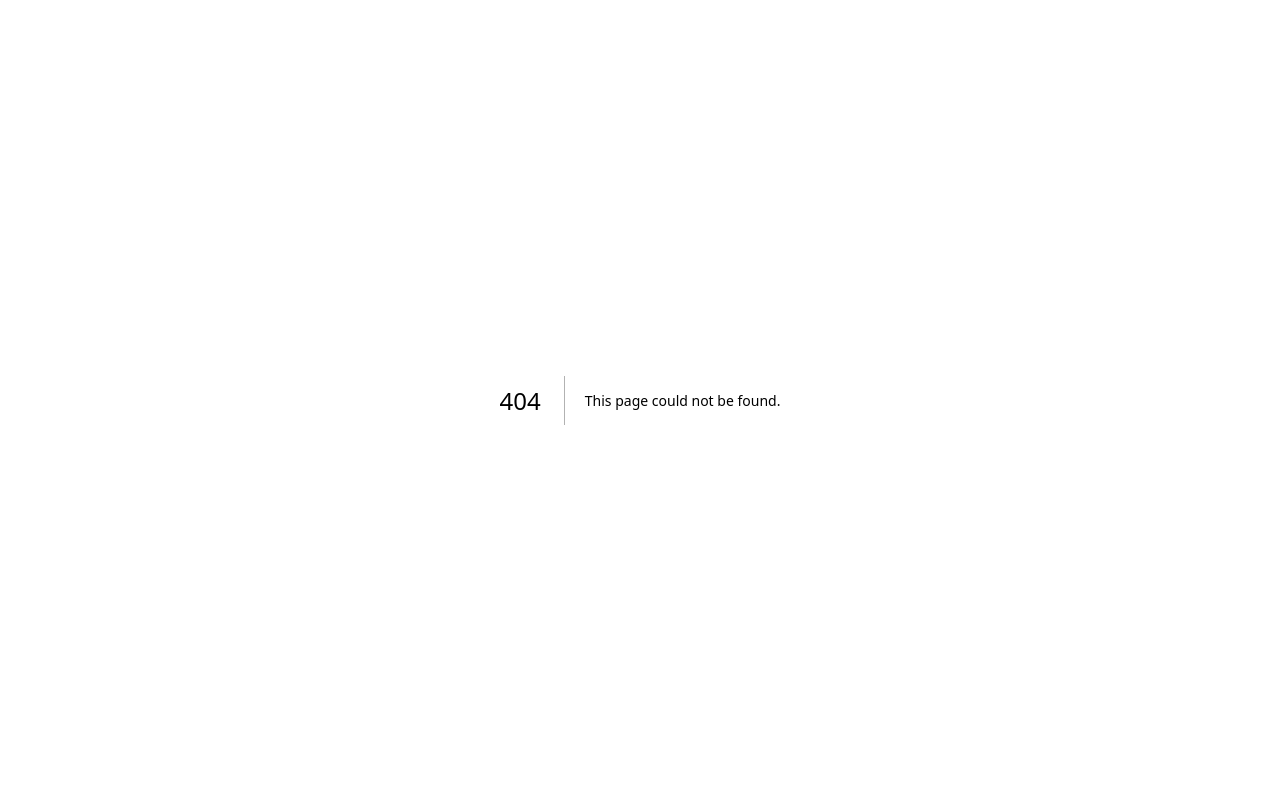
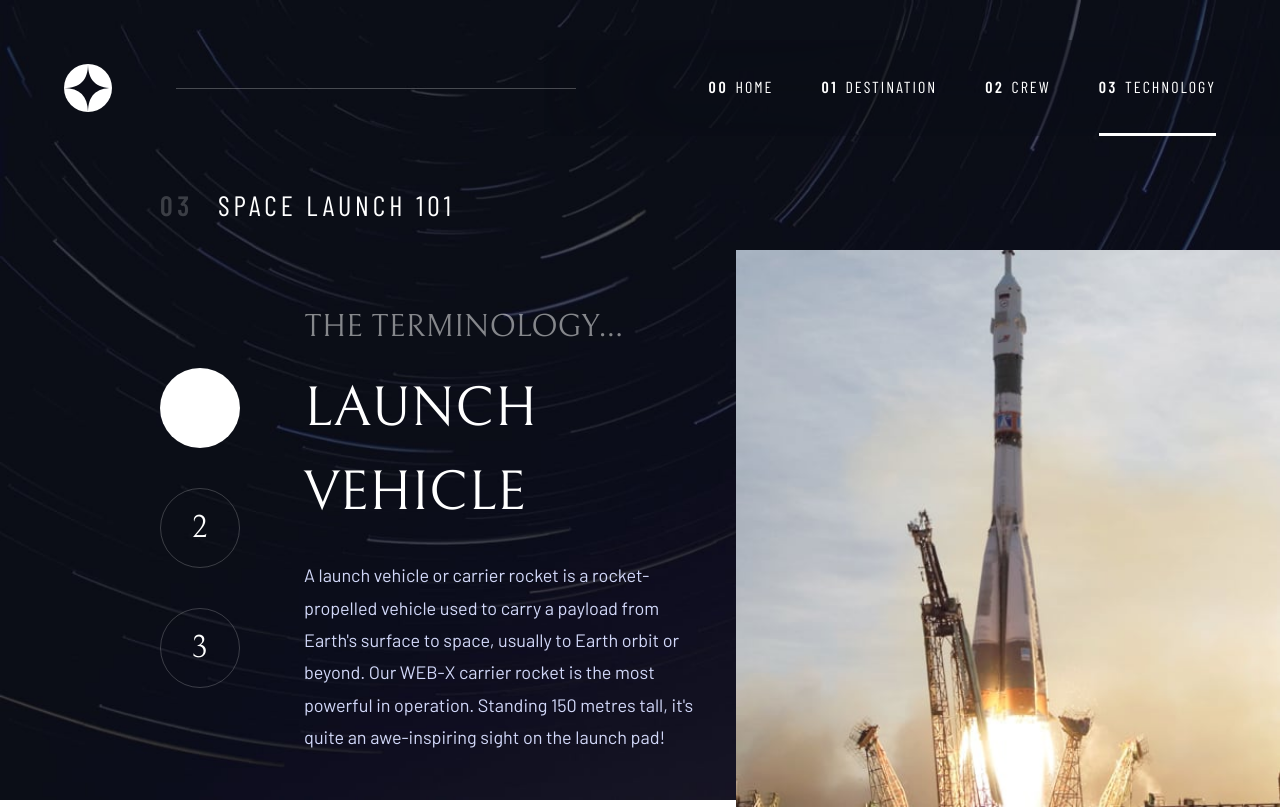
Before and after one commit to payman-hoseini/space-tourism-multi-page, a Next.js app: page /technology in a window 1280 px wide. Before the commit this address had no page. Built offline with nearby package versions, Linux system fonts and the light colour scheme.

Commit message:
edit some code and create technology page

```diff
--- a/src/app/components/crewHero.tsx
+++ b/src/app/components/crewHero.tsx
@@ -25,7 +25,7 @@ export default function CrewHero({ File } : {File : PageFile}){
         }
     }
     return (
-        <div className="mx-40 mt-6 grid grid-cols-2 place-items-center gap-x-8">
+        <div className="mx-40 mt-6 h-[65%] mb-12 grid grid-cols-2 place-items-center gap-x-8">
             <div className="flex-col flex justify-between  h-full">
                 <div className="h-full flex flex-col justify-center">
                     <h2 className="font-Bellefair text-[32px] text-white/50">{crewValue.role.toUpperCase()}</h2>
@@ -33,14 +33,14 @@ export default function CrewHero({ File } : {File : PageFile}){
                     <p className="text-Blue-300 font-Barlow text-balance leading-[1.8] text-lg">{crewValue.bio}</p>
                 </div>
                 <div className="mt-10 flex space-x-10">
-                    <button ref={btnDoug} onClick={crewSelector} className="w-[15px] h-[15px] bg-white/50 hover:bg-white/80 duration-500 rounded-full"></button>
-                    <button ref={btnMark} onClick={crewSelector} className="w-[15px] h-[15px] bg-white/50 hover:bg-white/80 duration-500 rounded-full"></button>
-                    <button ref={btnVic} onClick={crewSelector} className="w-[15px] h-[15px] bg-white/50 hover:bg-white/80 duration-500 rounded-full"></button>
-                    <button ref={btnAno} onClick={crewSelector} className="w-[15px] h-[15px] bg-white/50 hover:bg-white/80 duration-500 rounded-full"></button>
+                    <button ref={btnDoug} onClick={crewSelector} className={`w-[15px] h-[15px] bg-white/50 hover:bg-white/80 duration-500 rounded-full ${crewValue.name == "Douglas Hurley" ? "bg-white/100" : ""}`}></button>
+                    <button ref={btnMark} onClick={crewSelector} className={`w-[15px] h-[15px] bg-white/50 hover:bg-white/80 duration-500 rounded-full ${crewValue.name == "Mark Shuttleworth" ? "bg-white/100" : ""}`}></button>
+                    <button ref={btnVic} onClick={crewSelector} className={`w-[15px] h-[15px] bg-white/50 hover:bg-white/80 duration-500 rounded-full ${crewValue.name == "Victor Glover" ? "bg-white/100" : ""}`}></button>
+                    <button ref={btnAno} onClick={crewSelector} className={`w-[15px] h-[15px] bg-white/50 hover:bg-white/80 duration-500 rounded-full ${crewValue.name == "Anousheh Ansari" ? "bg-white/100" : ""}`}></button>
                 </div>
             </div>
             <div>
-                <img src={crewValue.images.png} alt={crewValue.name} />
+                <img src={crewValue.images.png} alt={crewValue.name}/>
             </div>
         </div>
     )
--- a/src/app/components/hero.tsx
+++ b/src/app/components/hero.tsx
@@ -1,3 +1,4 @@
+import Link from "next/link";
 
 
 export default function Hero(){
@@ -10,9 +11,9 @@ export default function Hero(){
                     kind of on the edge of it. Well sit back, and relax because we’ll give you a truly out of this world experience!</p>
             </div>
             <div className="text-right">
-                <button className="align-middle px-20 py-20 text-Blue-900  rounded-full font-Bellefair text-[32px] duration-500 hover:bg-white/10 hover:text-Blue-900/50">
-                    <p className="w-[272px] h-[272px] bg-white rounded-full grid  items-center">EXPLORE</p>
-                </button>
+                <Link href="/destination" className="inline-block align-middle px-20 py-20 text-Blue-900  rounded-full font-Bellefair text-[32px] duration-500 hover:bg-white/10 hover:text-Blue-900/50">
+                    <p className="w-[272px] h-[272px] bg-white rounded-full grid text-center items-center">EXPLORE</p>
+                </Link>
             </div>
         </div>
     )
--- /dev/null
+++ b/src/app/components/techHero.tsx
@@ -0,0 +1,41 @@
+'use client'
+import { useRef, useState } from "react";
+import { PageFile } from "./shared/contracts";
+
+
+export default function TechHero({ File } : {File : PageFile}){
+    const btnLaunch = useRef(null)
+    const btnPort = useRef(null)
+    const btnCapsule = useRef(null)
+    let [ techValue , setTechValue ] = useState(File.technology[0])
+    function techSelector(e : React.MouseEvent<HTMLButtonElement, MouseEvent>){
+        if(e.target == btnLaunch.current){
+            setTechValue(File.technology[0])
+        }
+        else if(e.target == btnPort.current){
+            setTechValue(File.technology[1])
+        }
+        else{
+            setTechValue(File.technology[2])
+        }
+    }
+    return (
+        <div className="mt-6 ml-40 h-[65%] grid grid-cols-2  gap-x-8">
+            <div className="flex items-center">
+                    <div className="space-y-10 mr-16">
+                        <button ref={btnLaunch} onClick={techSelector} className={`w-[80px] h-[80px] rounded-full text-white font-Bellefair text-[32px] border border-white/20 duration-700 hover:border-white ${techValue.name == "Launch vehicle" ? "bg-white text-black" : ""}`}>1</button>
+                        <button ref={btnPort} onClick={techSelector} className={`w-[80px] h-[80px] rounded-full text-white font-Bellefair text-[32px] border border-white/20 duration-700 hover:border-white ${techValue.name == "Spaceport" ? "bg-white text-black" : ""}`}>2</button>
+                        <button ref={btnCapsule} onClick={techSelector} className={`w-[80px] h-[80px] rounded-full text-white font-Bellefair text-[32px] border border-white/20 duration-700 hover:border-white ${techValue.name == "Space capsule" ? "bg-white text-black" : ""}`}>3</button>
+                </div>
+                <div>
+                    <h2 className="font-Bellefair text-[32px] text-white/50">THE TERMINOLOGY...</h2>
+                    <h2 className="mt-4 mb-6 font-Bellefair text-white text-[56px]">{techValue.name.toUpperCase()}</h2>
+                    <p className="text-Blue-300 font-Barlow  leading-[1.8] text-lg">{techValue.description}</p>
+                </div>
+            </div>
+            <div className="flex justify-end">
+                <img src={techValue.images.portrait} alt={techValue.name} className="object-contain w-full h-full"/>
+            </div>
+        </div>
+    )
+}
--- a/src/app/globals.css
+++ b/src/app/globals.css
@@ -43,3 +43,9 @@
     background-position: center;
     background-size:cover
 }
+.techBackground {
+    background: url(./../../public/assets/technology/background-technology-desktop.jpg);
+    background-repeat: no-repeat;
+    background-position: center;
+    background-size:cover
+}
--- /dev/null
+++ b/src/app/technology/page.tsx
@@ -0,0 +1,26 @@
+import Header from "../components/header";
+import { promises as fs } from 'fs';
+import { PageFile } from "../components/shared/contracts";
+import TechHero from "../components/techHero";
+
+export default async function Crew(){
+    const file = await fs.readFile(process.cwd() + '/src/data.json' , 'utf8');
+    const File : PageFile = JSON.parse(file)
+    return (
+        <>
+            <div className="h-screen bg-Blue-900">
+                <div className="techBackground h-screen mx-auto max-w-[1440px]">
+                    <Header />
+                    <div className="mx-40 mt-12">
+                        <div className="flex items-center">
+                            <span className="font-Barlow-Condensed text-white/20 font-bold text-[28px] tracking-[4.72px]">03</span>
+                            <h2 className="font-Barlow-Condensed text-[28px] tracking-[4px] text-white ml-6">SPACE LAUNCH 101</h2>
+                        </div>
+                    </div>
+                    <TechHero File={File} />
+            </div>
+        </div>
+    </>
+    )
+
+}
```
